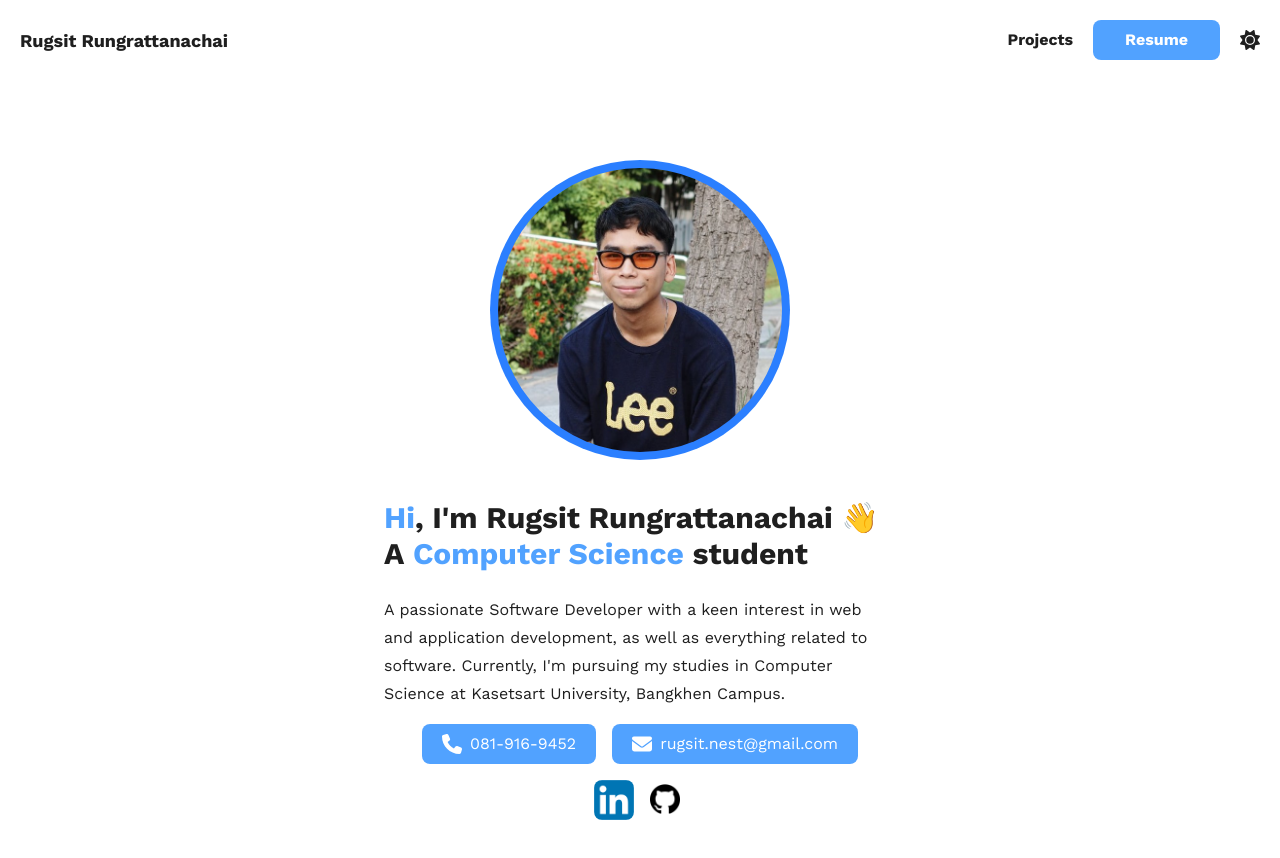
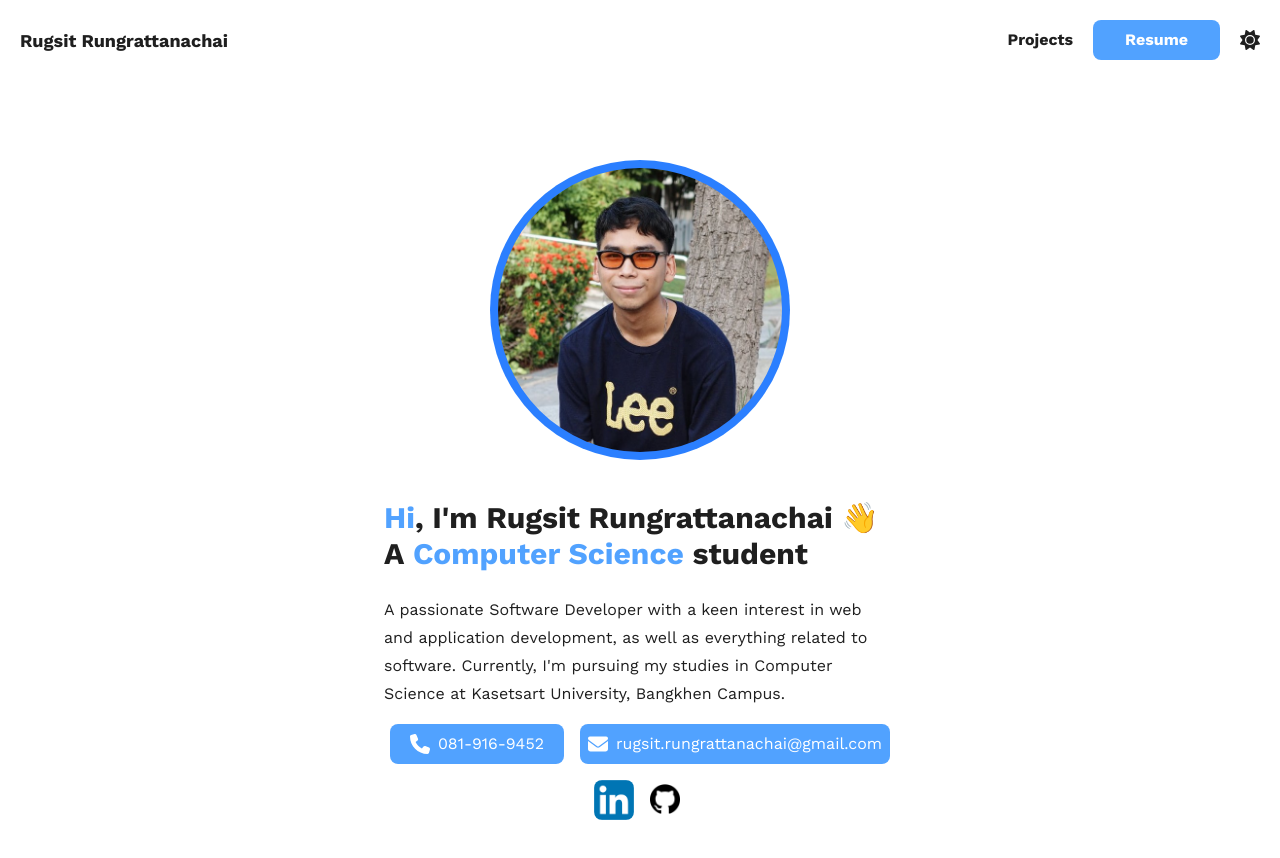
Before and after one commit to Rugsit/Portfolio, a Next.js app: page / in a window 1280 px wide. Shown: the top 858 px of the page. Built offline with nearby package versions, Linux system fonts and the light colour scheme.

Commit message:
fix: change contact gmail at home page

```diff
--- a/app/page.tsx
+++ b/app/page.tsx
@@ -16,9 +16,8 @@ export default function Home() {
         className={`w-full flex justify-center items-center flex-col max-w-[600px] mx-auto flex-1  `}
       >
         <div
-          className={`transition-all duration-1000 flex justify-center items-center flex-col mx-11 my-20 ${
-            !isFirstShowHome ? "opacity-0 translate-y-16" : ""
-          }`}
+          className={`transition-all duration-1000 flex justify-center items-center flex-col mx-11 my-20 ${!isFirstShowHome ? "opacity-0 translate-y-16" : ""
+            }`}
         >
           <Image
             width={300}
@@ -43,9 +42,9 @@ export default function Home() {
               <Call width={20} height={20} fill="#ffffff" />
               <p className="text-white ">081-916-9452</p>
             </div>
-            <div className="flex items-center dark:bg-white/45 rounded-lg px-5 py-2 gap-2 bg-blue-400">
+            <div className="flex items-center dark:bg-white/45 rounded-lg px-2 py-2 gap-2 bg-blue-400">
               <Mail width={20} height={20} fill="#ffffff" />
-              <p className="text-white">rugsit.nest@gmail.com</p>
+              <p className="text-white">rugsit.rungrattanachai@gmail.com</p>
             </div>
             <div className="flex gap-3">
               <Link
```
